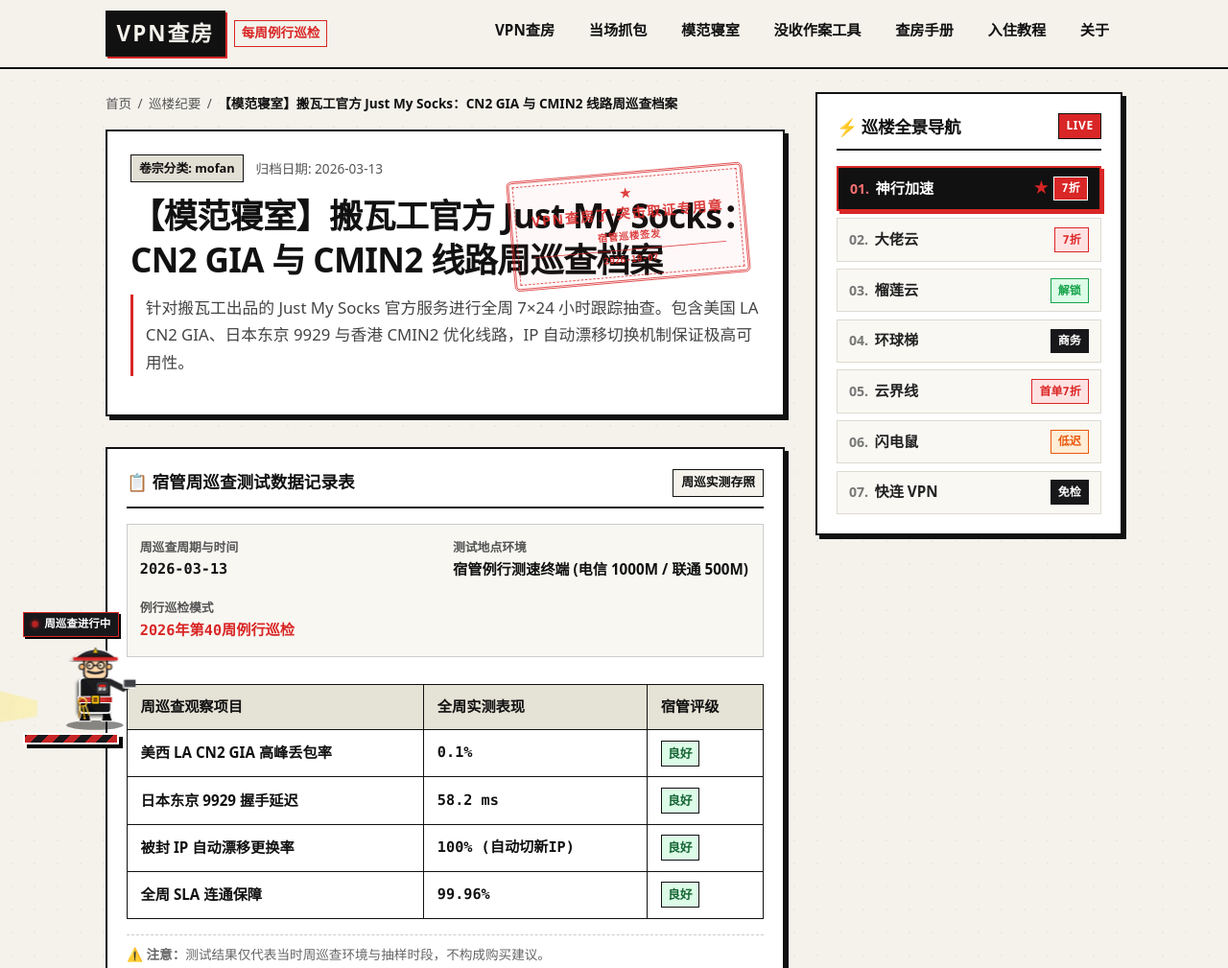
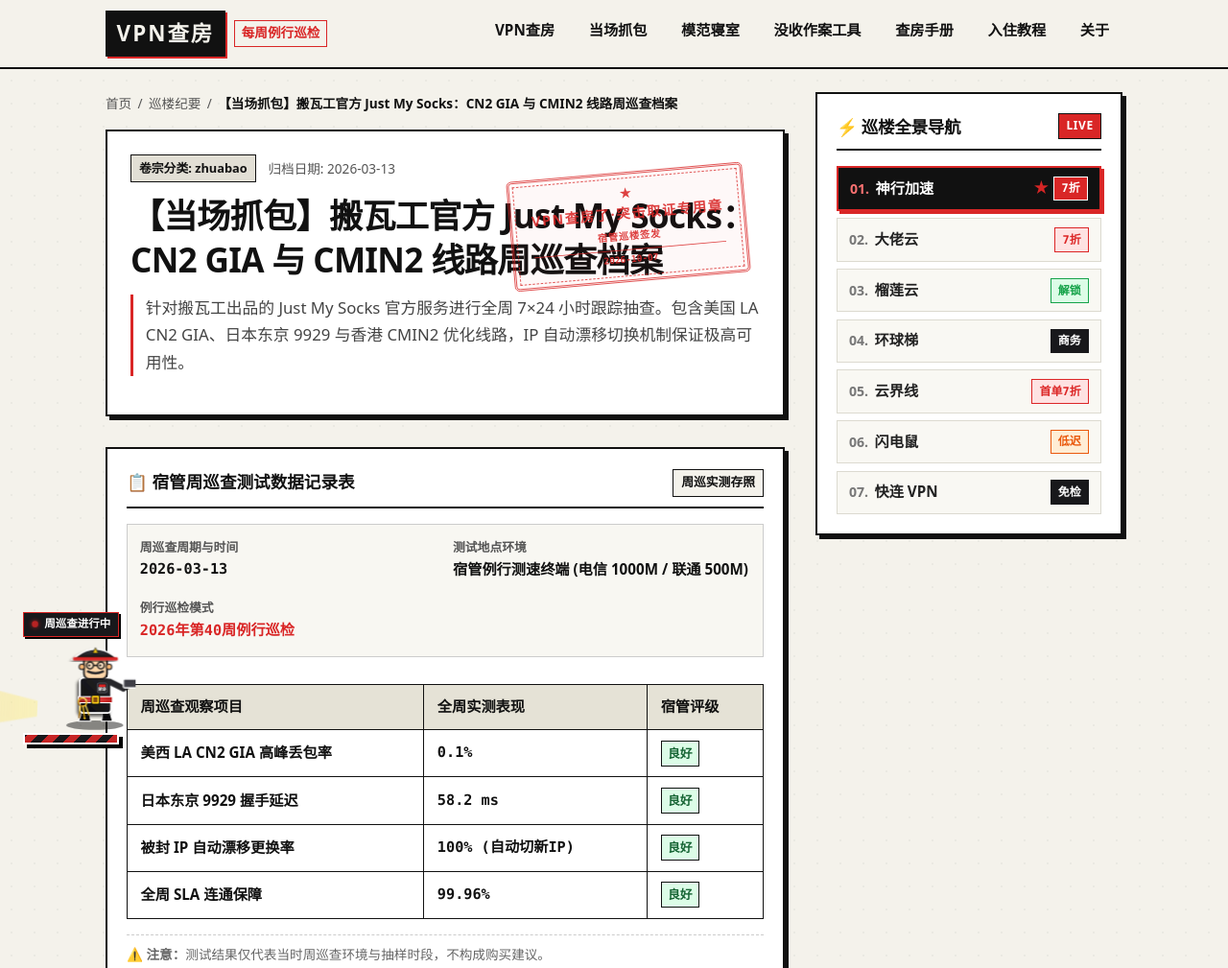
Before and after one commit to Regan7777/chafangle, an Astro site: page /posts/10-just-my-socks-bws-cn2gia-cmin2-review in a window 1280 px wide. Shown: the top 1009 px of the page at 96% size. Built offline with nearby package versions, Linux system fonts and the light colour scheme; Astro itself is replaced by a stand-in of ours.

Commit message:
fix: 将搬瓦工 Just My Socks 文章分类调整为【当场抓包】

```diff
--- a/src/content/posts/10-just-my-socks-bws-cn2gia-cmin2-review.md
+++ b/src/content/posts/10-just-my-socks-bws-cn2gia-cmin2-review.md
@@ -1,8 +1,8 @@
 ---
-title: "【模范寝室】搬瓦工官方 Just My Socks：CN2 GIA 与 CMIN2 线路周巡查档案"
+title: "【当场抓包】搬瓦工官方 Just My Socks：CN2 GIA 与 CMIN2 线路周巡查档案"
 description: "针对搬瓦工出品的 Just My Socks 官方服务进行全周 7×24 小时跟踪抽查。包含美国 LA CN2 GIA、日本东京 9929 与香港 CMIN2 优化线路，IP 自动漂移切换机制保证极高可用性。"
 pubDate: 2026-03-13
-category: "mofan"
+category: "zhuabao"
 verdict: "five-star"
 verdictNote: "搬瓦工官方出品的 Just My Socks 在 IP 自动漂移修复与 CN2 GIA / CMIN2 高级线路保障上优势独一无二，被封即自动更换 IP，全周 SLA 达 99.96%。"
 testLocation: "宿管例行测速终端"
@@ -21,14 +21,14 @@ metrics:
   - name: "全周 SLA 连通保障"
     result: "99.96%"
     status: "good"
-keywords: ["Just My Socks", "搬瓦工", "CN2 GIA", "CMIN2", "2026最稳定的机场", "模范寝室", "机场代理"]
+keywords: ["Just My Socks", "搬瓦工", "CN2 GIA", "CMIN2", "2026最稳定的机场", "当场抓包", "机场代理"]
 ---
 
 在众多网络服务商中，由著名主机商**搬瓦工（BandwagonHost）**官方运营的代理服务 **Just My Socks (JMS)** 拥有着独树一帜的地位。
 
 它的最大杀手锏在于：**官方自带 IP 自动漂移机制**——即便遇到网络波动或 IP 被封锁，系统会自动在后台完成 IP 切换与域名解析更新，用户完全无需手动干预。
 
-本期**【模范寝室】**，宿管大爷对 Just My Socks 旗下多条核心线路进行了全周跟踪抽查。
+本期**【当场抓包】**，宿管大爷对 Just My Socks 旗下多条核心线路进行了全周跟踪抽查。
 
 ---
 
@@ -70,4 +70,4 @@ JMS HK CMIN2        移动 CMIN2       38.4       0.0%      自动替换
 
 全周连通性极强，大厂出品保障充分。
 
-**查房结论：🏆 五星寝室（免检通报）**。记入【模范寝室】档案。
+**查房结论：📊 实测抓包归档**。记入【当场抓包】卷宗。
```
